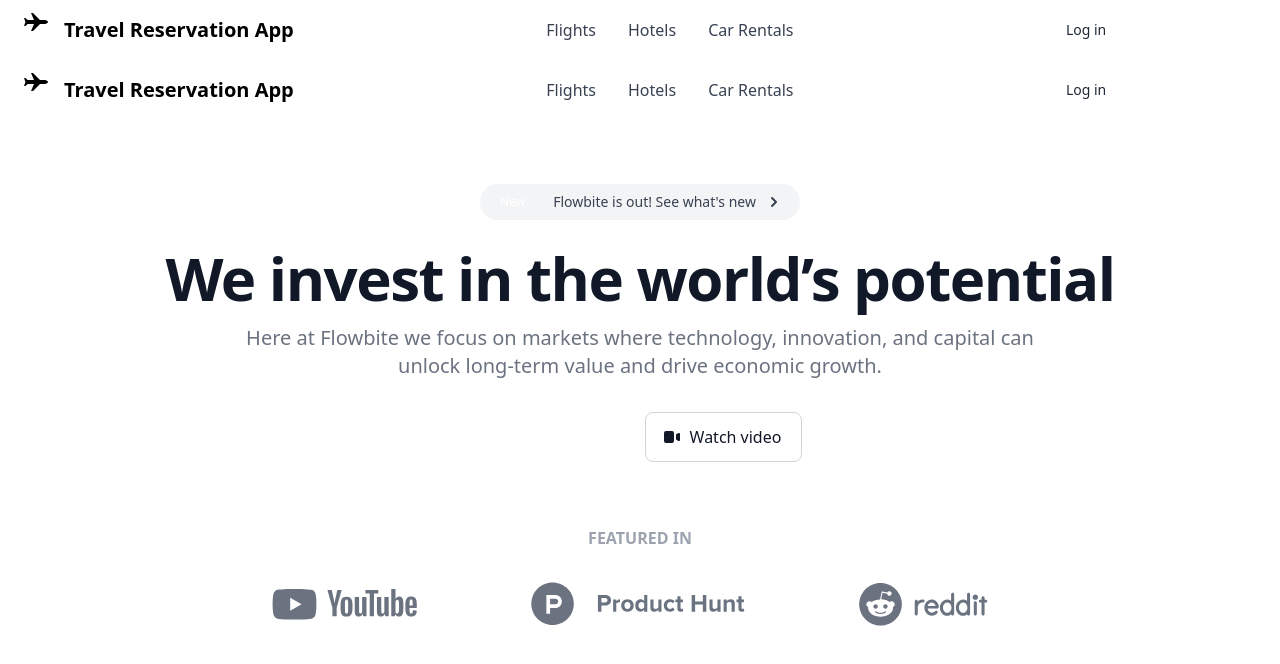
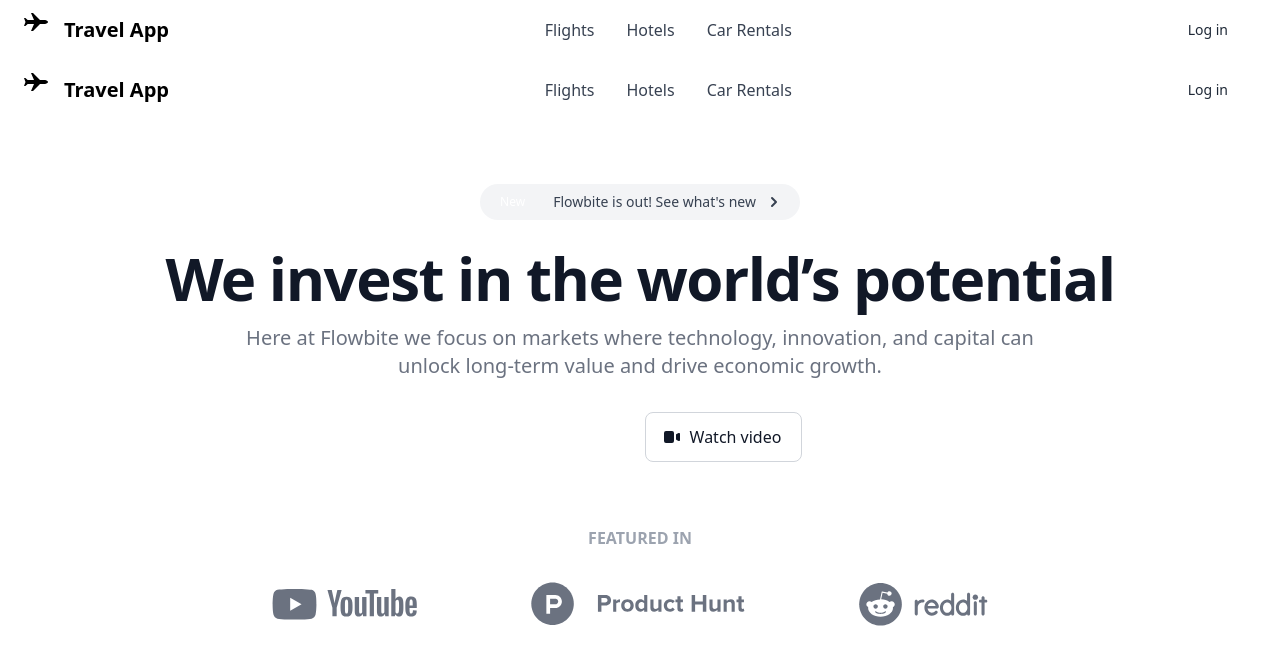
Before and after one commit to yuta519/airline_reservation_app, a React (Create React App) app: page /home in a window 1280 px wide. Shown: the top 664 px of the page. Built offline with nearby package versions, Linux system fonts and the light colour scheme.

Commit message:
modify Header components

```diff
--- a/src/components/Header.tsx
+++ b/src/components/Header.tsx
@@ -2,8 +2,6 @@
 
 export const Header = () => {
   const { pathname } = window.location;
-
-  console.log(pathname);
 
   const selectedTabStyle =
     "block py-2 pr-4 pl-3 text-white rounded bg-primary-700 lg:bg-transparent lg:text-primary-700 lg:p-0 dark:text-white";
@@ -26,21 +24,15 @@
               <path d="M3.691 10h6.309l-3-7h2l7 7h5c1.322-.007 3 1.002 3 2s-1.69 1.993-3 2h-5l-7 7h-2l3-7h-6.309l-2.292 2h-1.399l1.491-4-1.491-4h1.399l2.292 2" />
             </svg>
             <span className="self-center text-xl font-semibold whitespace-nowrap dark:text-white">
-              Travel Reservation App
+              Travel App
             </span>
           </a>
           <div className="flex items-center lg:order-2">
             <a
-              href="#"
+              href="/login"
               className="text-gray-800 dark:text-white hover:bg-gray-50 focus:ring-4 focus:ring-gray-300 font-medium rounded-lg text-sm px-4 lg:px-5 py-2 lg:py-2.5 mr-2 dark:hover:bg-gray-700 focus:outline-none dark:focus:ring-gray-800"
             >
               Log in
-            </a>
-            <a
-              href="#"
-              className="text-white bg-primary-700 hover:bg-primary-800 focus:ring-4 focus:ring-primary-300 font-medium rounded-lg text-sm px-4 lg:px-5 py-2 lg:py-2.5 mr-2 dark:bg-primary-600 dark:hover:bg-primary-700 focus:outline-none dark:focus:ring-primary-800"
-            >
-              Get started
             </a>
             <button
               data-collapse-toggle="mobile-menu-2"
```
